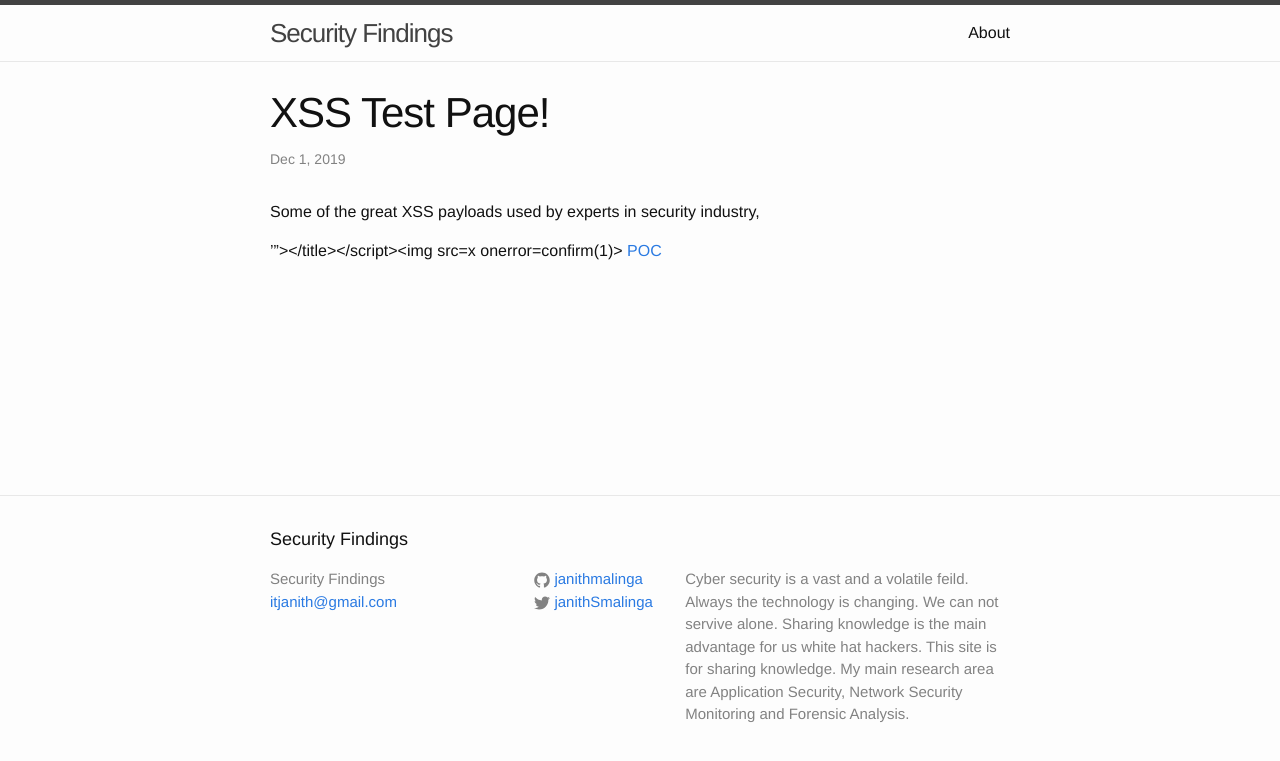
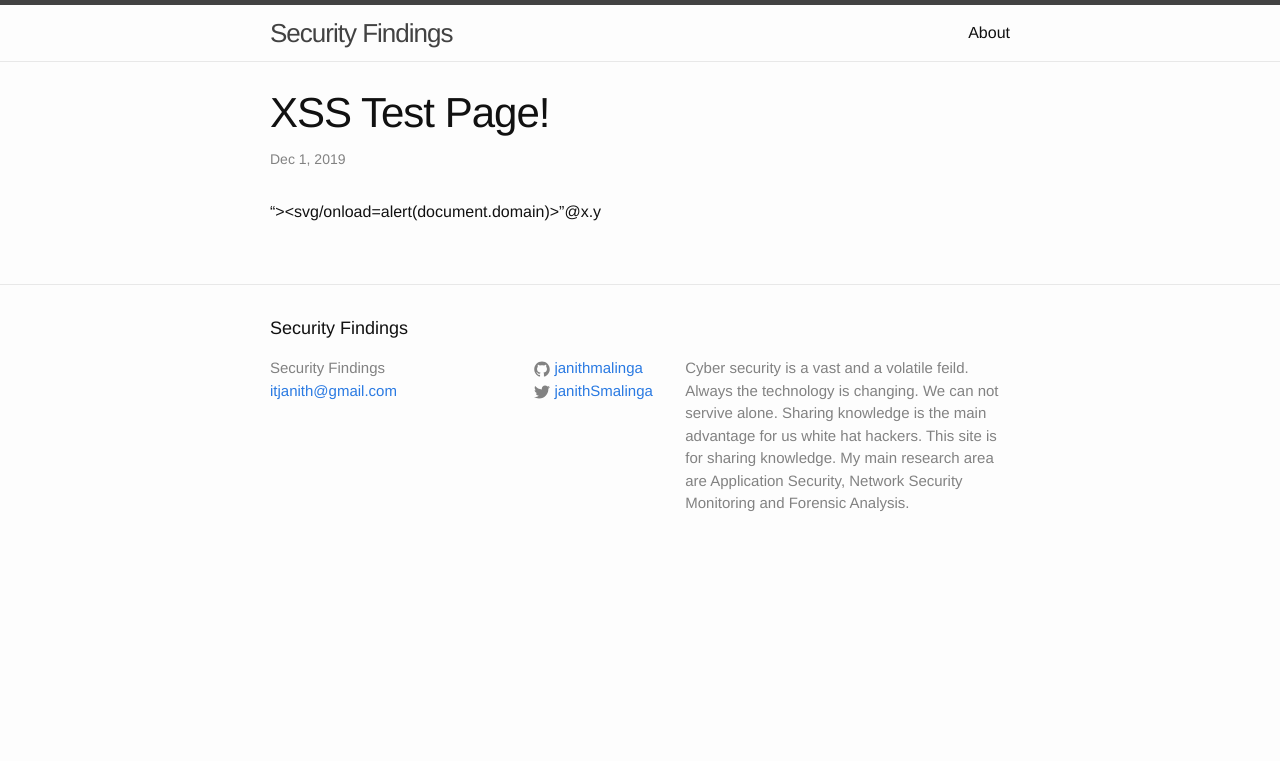
Before and after one commit to janithmalinga/janithmalinga.github.io, a Jekyll site: the page built from _posts/2019-12-01-XSS-Test-Page.md, in a window 1280 px wide. Shown: the top 761 px of the page. Built offline with Jekyll 4.4.1, drawn with Linux system fonts in a browser that asks for light colours.

Commit message:
Update 2019-12-01-XSS-Test-Page.md

```diff
--- a/_posts/2019-12-01-XSS-Test-Page.md
+++ b/_posts/2019-12-01-XSS-Test-Page.md
@@ -6,11 +6,4 @@ categories: jekyll update
 ---
 
 
-Some of the great XSS payloads used by experts in security industry,
-
-'"></title></script><img src=x onerror=confirm(1)>
-<a href="javascript:{ js code here}"> POC </a>
-<xml:namespace prefix="t"><svg><style>&lt;img/src=x onerror=alert(document.domain)// </b>
 “><svg/onload=alert(document.domain)>”@x.y
-<marquee onstart=alert(1)>
-'>"><svg/onload=alert()>
```
